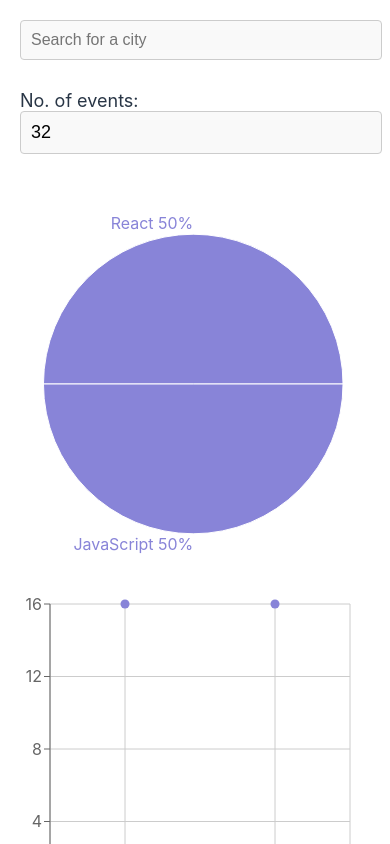
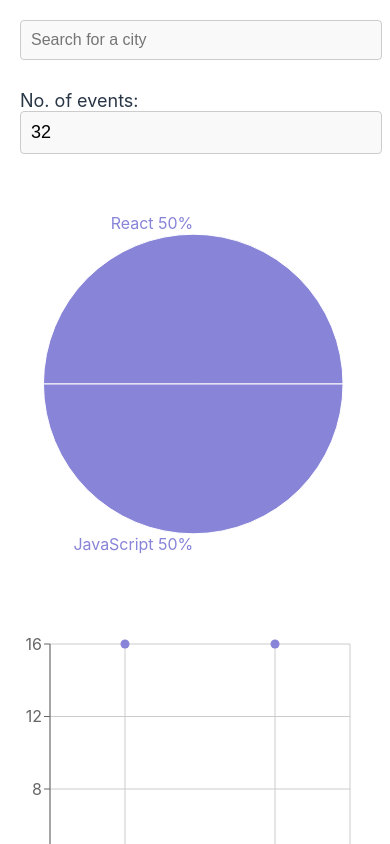
Before and after one commit to marlinejohn/meet, a React (Create React App) app: page / in a window 390 px wide. Shown: the top 844 px of the page. Built offline with nearby package versions, Linux system fonts and the light colour scheme; what atatus-spa would draw is missing.

Commit message:
add css for data visualization charts

```diff
--- a/src/App.css
+++ b/src/App.css
@@ -86,3 +86,17 @@
   width: 250px;
   z-index: 1000;
 }
+
+.charts-container{
+  display: grid;
+  gap: 40px;
+  grid-template-columns: 1fr 1fr;
+  margin: 20px 0;
+}
+
+@media (max-width: 768px){
+  .charts-container {
+    grid-template-columns: 1fr;
+  }
+
+}
--- a/src/components/EventGenresChart.js
+++ b/src/components/EventGenresChart.js
@@ -1,5 +1,5 @@
 import { useEffect, useState } from 'react';
-import { PieChart, Pie, Cell, ResponsiveContainer, Tooltip } from 'recharts';
+import { PieChart, Pie, ResponsiveContainer } from 'recharts';
 
 const EventGenresChart = ({events}) =>{
     const [data, setData] = useState([]);
```
